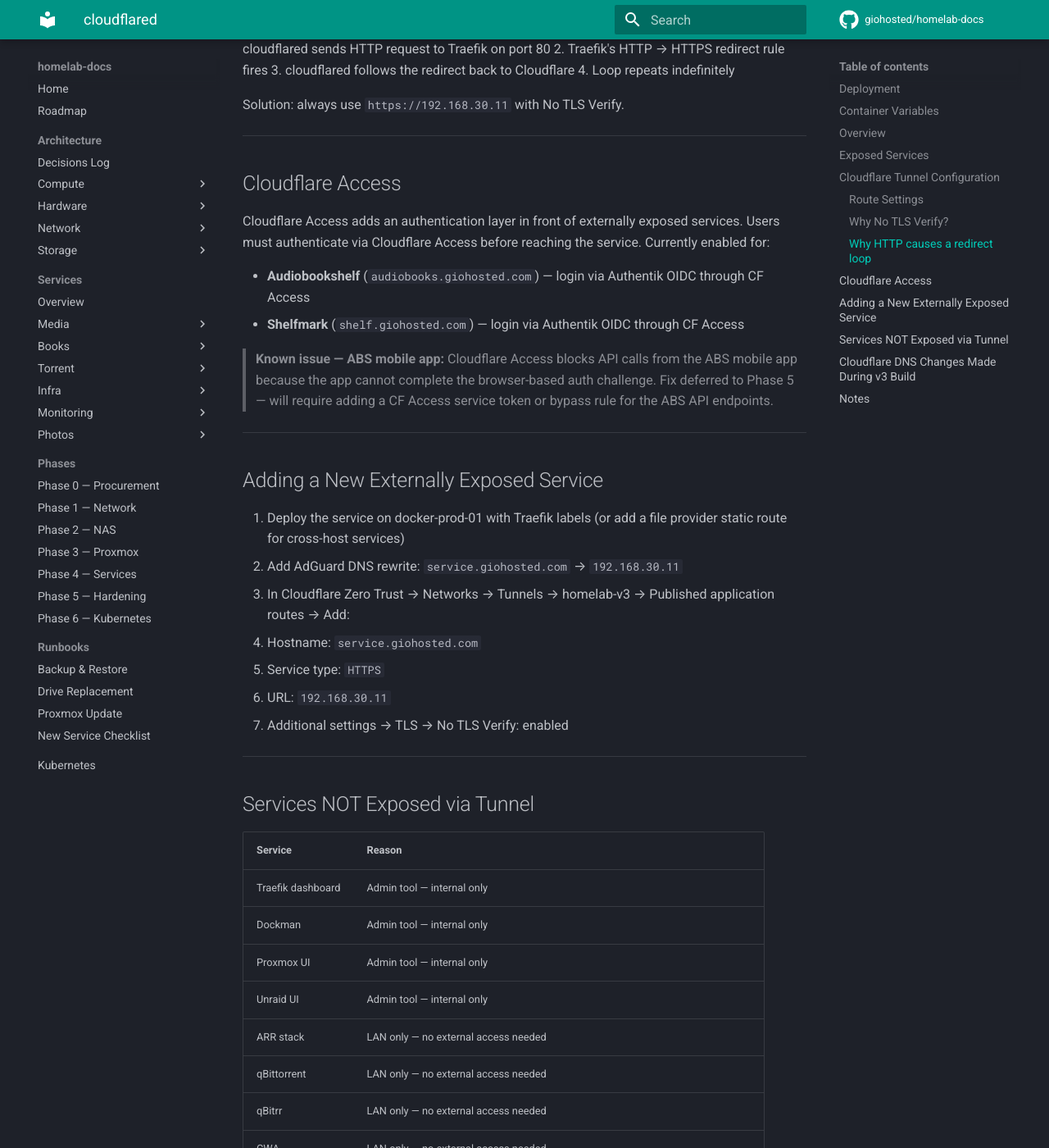
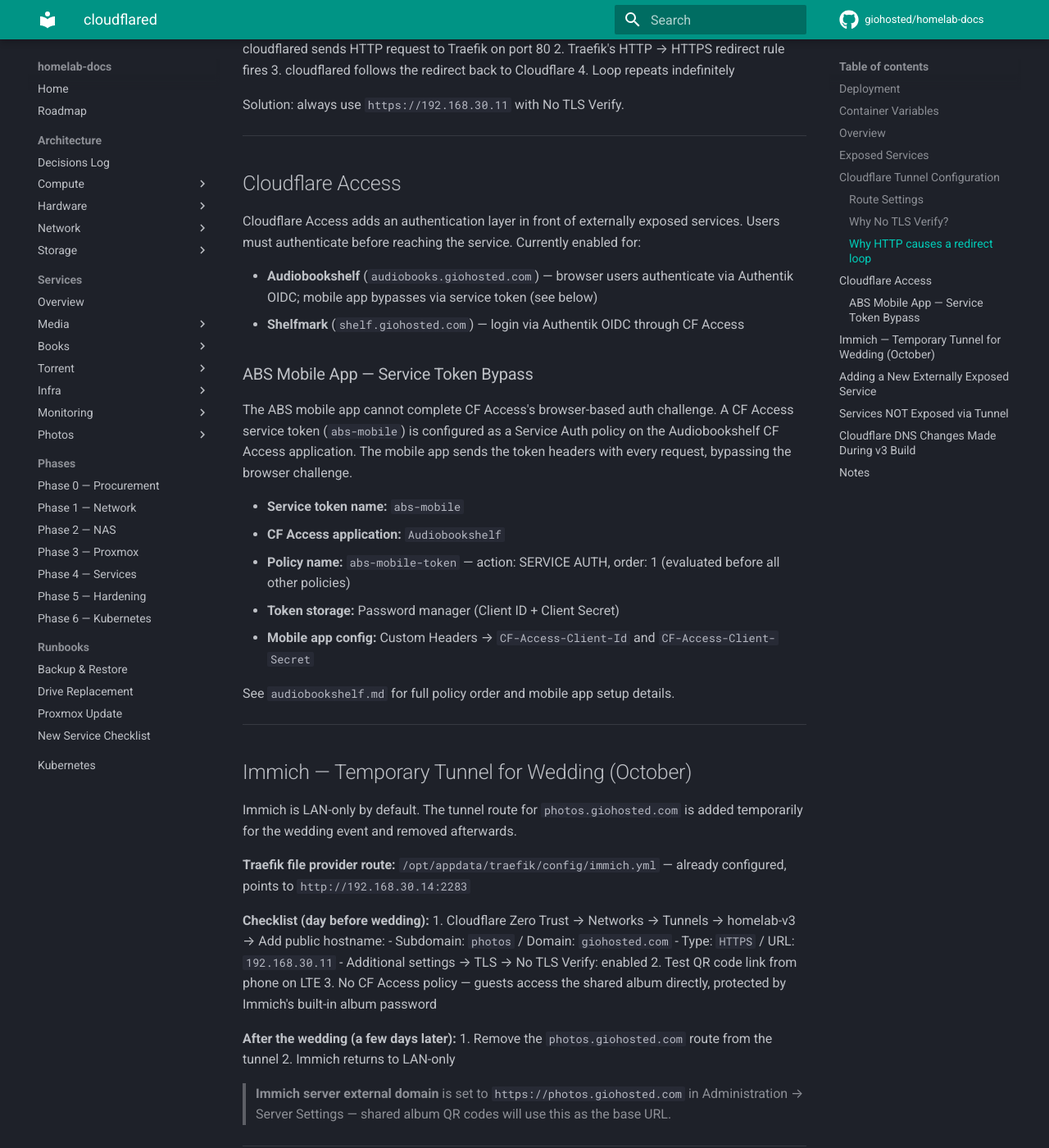
Before and after one commit to giohosted/homelab-docs, an MkDocs documentation site: the page built from docs/services/infra/cloudflared.md, in a window 1280 px wide and 1400 px high, scrolled down 2370 px. Shown: the whole window at 82% size. Built offline with MkDocs 1.6.1 and Material for MkDocs 9.7.7, drawn with Linux system fonts in a browser that asks for light colours; comment, search, counter and statistics services are not loaded; some of the changed text lies outside the part shown.

Commit message:
phase 5 wave 4 completed

```diff
--- a/docs/phases/phase-5-hardening.md
+++ b/docs/phases/phase-5-hardening.md
@@ -88,6 +88,7 @@
 - Behavior: rolling mirror with `--delete` — destination stays in sync with source, no versioning
 
 **Hosts and Healthchecks.io URLs:**
+
 | Host | Healthchecks.io Check |
 |------|-----------------------|
 | docker-prod-01 | `https://hc-ping.com/132bdc56-2f0e-45b8-85a8-c07dc1c049ab` |
@@ -131,42 +132,60 @@
 
 ---
 
-## Wave 3 — OIDC Rollout
+## Wave 3 — OIDC Rollout ✅
 
 Configure Authentik OIDC for remaining services that support it:
 
-| Service                    | Status | Notes                                                     |
-| -------------------------- | ------ | --------------------------------------------------------- |
-| Proxmox (both nodes + PBS) | ✅ Done | OIDC via Authentik — both pve-prod-01 and pve-prod-02     |
-| Immich                     | ✅ Done | Carried forward from v2                                   |
-| Beszel                     | ✅ Done | Requires `email_verified: true` custom scope in Authentik |
-| Synology DSM               | ✅ Done | Local admin retained as break-glass                       |
-| Audiobookshelf             | ✅ Done | Carried forward from v2                                   |
-| Calibre-Web-Automated      | ✅ Done | Carried forward from v2                                   |
-| Shelfmark                  | ✅ Done | New provider created in v3                                |
-| qBitrr                     | ✅ Done | New provider created in v3                                |
+| Service | Status | Notes |
+|---------|--------|-------|
+| Proxmox (both nodes + PBS) | ✅ Done | OIDC via Authentik — both pve-prod-01 and pve-prod-02 |
+| Immich | ✅ Done | Carried forward from v2 |
+| Beszel | ✅ Done | Requires `email_verified: true` custom scope in Authentik |
+| Synology DSM | ✅ Done | Local admin retained as break-glass |
+| Audiobookshelf | ✅ Done | Carried forward from v2 |
+| Calibre-Web-Automated | ✅ Done | Carried forward from v2 |
+| Shelfmark | ✅ Done | New provider created in v3 |
+| qBitrr | ✅ Done | New provider created in v3 |
 
 ---
 
-## Wave 4 — External Access & CF Access
+## Wave 4 — External Access & CF Access ✅
 
-### Immich — Cloudflare Tunnel + CF Access
+### Immich — Temporary Tunnel for Wedding (October)
 
-Add `photos.giohosted.com` to the homelab-v3 CF Tunnel and configure Cloudflare Access policy.
+Immich is LAN-only by default. Permanently exposing it externally is not needed — the tunnel route for `photos.giohosted.com` will be added temporarily the day before the wedding and removed a few days after.
 
-Steps:
-1. Cloudflare Zero Trust → Networks → Tunnels → homelab-v3 → Add route: `photos.giohosted.com` → `https://192.168.30.11`, No TLS Verify
-2. Cloudflare Zero Trust → Access → Applications → Add: `photos.giohosted.com`
-3. Configure Access policy — Authentik OIDC login required
+**No CF Access policy** — guests access the shared album directly via QR code. Immich's built-in shared album password is the only gate.
 
-### ABS Mobile App — CF Access Fix
+**Traefik file provider route** is already configured at `/opt/appdata/traefik/config/immich.yml` and verified working on LAN. No changes needed until October.
 
-Cloudflare Access blocks API calls from the ABS mobile app because the app cannot complete the browser-based auth challenge.
+**October checklist (day before wedding):**
+1. Cloudflare Zero Trust → Networks → Tunnels → homelab-v3 → Add public hostname:
+   - Subdomain: `photos` / Domain: `giohosted.com`
+   - Type: `HTTPS` / URL: `192.168.30.11`
+   - Additional settings → TLS → No TLS Verify: enabled
+2. Test QR code link from phone on LTE
+3. Share QR code with guests
 
-**Fix options to evaluate:**
-- Add a CF Access service token for the ABS API endpoints
-- Configure bypass rules for specific ABS API paths (`/api/*`)
-- Use Cloudflare Access → Service Auth → create a service token and configure in ABS mobile app settings
+**After the wedding (a few days later):**
+1. Remove the `photos.giohosted.com` route from the tunnel
+2. Immich returns to LAN-only
+
+> Immich server external domain is confirmed set to `https://photos.giohosted.com` in Administration → Server Settings.
+
+---
+
+### ABS Mobile App — CF Access Fix ✅
+
+The ABS mobile app cannot complete CF Access's browser-based auth challenge. Fixed using a CF Access service token + registering `audiobooth://oauth` in both Authentik and ABS.
+
+**What was done:**
+1. Created CF Access service token `abs-mobile` (Access controls → Service credentials)
+2. Added `abs-mobile-token` policy (action: SERVICE AUTH) to the Audiobookshelf CF Access application — order 1, evaluated before all other policies
+3. Added `audiobooth://oauth` to ABS server settings → Authentication → OpenID Connect → Mobile Redirect URIs
+4. Configured ABS mobile app with two custom headers: `CF-Access-Client-Id` and `CF-Access-Client-Secret`
+
+See `audiobookshelf.md` for full details on policy order and mobile app configuration.
 
 ---
 
@@ -286,8 +305,8 @@
 - ✅ Appdata rsync script running nightly with Healthchecks.io heartbeats
 - ✅ PBS backup settings reviewed and optimized
 - ✅ OIDC configured for Proxmox, Beszel, Synology
-- ⬜ Immich CF Tunnel + CF Access configured
-- ⬜ ABS mobile app CF Access issue resolved
+- ✅ Immich external access planned — temporary tunnel for wedding (October), no permanent exposure
+- ✅ ABS mobile app CF Access issue resolved — service token + `audiobooth://oauth` redirect URI
 - ⬜ MAM seeding rules configured in qBitrr
 - ⬜ Service settings review complete for all priority services
 - ⬜ SSH key-based auth on all hosts
--- a/docs/services/infra/cloudflared.md
+++ b/docs/services/infra/cloudflared.md
@@ -42,10 +42,10 @@
 | Hostname | Cloudflare Route | CF Access | Notes |
 |----------|-----------------|-----------|-------|
 | `auth.giohosted.com` | `https://192.168.30.11` | No | Authentik — has its own auth |
-| `audiobooks.giohosted.com` | `https://192.168.30.11` | Yes | Audiobookshelf — Wave 4 |
+| `audiobooks.giohosted.com` | `https://192.168.30.11` | Yes | Audiobookshelf — service token bypass for mobile app |
 | `request.giohosted.com` | `https://192.168.30.11` | No | Seerr — has its own auth |
-| `shelf.giohosted.com` | `https://192.168.30.11` | Yes | Shelfmark — Wave 4 |
-| `photos.giohosted.com` | `https://192.168.30.11` | Pending | Immich — CF Tunnel + CF Access deferred to Phase 5 |
+| `shelf.giohosted.com` | `https://192.168.30.11` | Yes | Shelfmark |
+| `photos.giohosted.com` | Not active | N/A | Immich — tunnel route added day before wedding (October), removed after |
 
 ---
 
@@ -84,12 +84,44 @@
 
 ## Cloudflare Access
 
-Cloudflare Access adds an authentication layer in front of externally exposed services. Users must authenticate via Cloudflare Access before reaching the service. Currently enabled for:
+Cloudflare Access adds an authentication layer in front of externally exposed services. Users must authenticate before reaching the service. Currently enabled for:
 
-- **Audiobookshelf** (`audiobooks.giohosted.com`) — login via Authentik OIDC through CF Access
+- **Audiobookshelf** (`audiobooks.giohosted.com`) — browser users authenticate via Authentik OIDC; mobile app bypasses via service token (see below)
 - **Shelfmark** (`shelf.giohosted.com`) — login via Authentik OIDC through CF Access
 
-> **Known issue — ABS mobile app:** Cloudflare Access blocks API calls from the ABS mobile app because the app cannot complete the browser-based auth challenge. Fix deferred to Phase 5 — will require adding a CF Access service token or bypass rule for the ABS API endpoints.
+### ABS Mobile App — Service Token Bypass
+
+The ABS mobile app cannot complete CF Access's browser-based auth challenge. A CF Access service token (`abs-mobile`) is configured as a Service Auth policy on the Audiobookshelf CF Access application. The mobile app sends the token headers with every request, bypassing the browser challenge.
+
+- **Service token name:** `abs-mobile`
+- **CF Access application:** `Audiobookshelf`
+- **Policy name:** `abs-mobile-token` — action: SERVICE AUTH, order: 1 (evaluated before all other policies)
+- **Token storage:** Password manager (Client ID + Client Secret)
+- **Mobile app config:** Custom Headers → `CF-Access-Client-Id` and `CF-Access-Client-Secret`
+
+See `audiobookshelf.md` for full policy order and mobile app setup details.
+
+---
+
+## Immich — Temporary Tunnel for Wedding (October)
+
+Immich is LAN-only by default. The tunnel route for `photos.giohosted.com` is added temporarily for the wedding event and removed afterwards.
+
+**Traefik file provider route:** `/opt/appdata/traefik/config/immich.yml` — already configured, points to `http://192.168.30.14:2283`
+
+**Checklist (day before wedding):**
+1. Cloudflare Zero Trust → Networks → Tunnels → homelab-v3 → Add public hostname:
+   - Subdomain: `photos` / Domain: `giohosted.com`
+   - Type: `HTTPS` / URL: `192.168.30.11`
+   - Additional settings → TLS → No TLS Verify: enabled
+2. Test QR code link from phone on LTE
+3. No CF Access policy — guests access the shared album directly, protected by Immich's built-in album password
+
+**After the wedding (a few days later):**
+1. Remove the `photos.giohosted.com` route from the tunnel
+2. Immich returns to LAN-only
+
+> **Immich server external domain** is set to `https://photos.giohosted.com` in Administration → Server Settings — shared album QR codes will use this as the base URL.
 
 ---
 
@@ -118,19 +150,19 @@
 | qBitrr | LAN only — no external access needed |
 | CWA | LAN only — no external access needed |
 | PBS | Admin tool — internal only |
-| Immich | CF Tunnel deferred to Phase 5 |
+| Immich | LAN-only by default — temporary tunnel for wedding event only |
 | Plex | Direct port forward on 32400 — Cloudflare ToS prohibits video streaming via tunnel |
 
 ---
 
 ## Cloudflare DNS Changes Made During v3 Build
 
-| Record                                   | Action  | Reason                                          |
-| ---------------------------------------- | ------- | ----------------------------------------------- |
-| `*` A record → 69.216.122.32             | Deleted | v2 NPM wildcard — no longer needed              |
-| `giohosted.com` A record → 69.216.122.32 | Deleted | v2 NPM — no longer needed                       |
-| `photos` A record → 69.216.122.32        | Deleted | v2 NPM — no longer needed                       |
-| `auth` Tunnel record → homelab-v2        | Deleted | Dead v2 tunnel — recreated in homelab-v3 tunnel |
+| Record | Action | Reason |
+|--------|--------|--------|
+| `*` A record → 69.216.122.32 | Deleted | v2 NPM wildcard — no longer needed |
+| `giohosted.com` A record → 69.216.122.32 | Deleted | v2 NPM — no longer needed |
+| `photos` A record → 69.216.122.32 | Deleted | v2 NPM — no longer needed |
+| `auth` Tunnel record → homelab-v2 | Deleted | Dead v2 tunnel — recreated in homelab-v3 tunnel |
 
 ---
 
@@ -140,4 +172,3 @@
 - Tunnel token is stored in `/opt/stacks/cloudflared/.env` (gitignored) — if lost, generate a new one in Cloudflare Zero Trust → Networks → Tunnels → homelab-v3 → Overview → Refresh token
 - cloudflared does not need to be on the `proxy` Docker network — it connects to Traefik by IP, not by container name
 - Plex is intentionally excluded from the tunnel — direct port forward on 32400 is used instead
-- Phase 5 TODO: Add CF Tunnel + CF Access for `photos.giohosted.com`, and fix ABS mobile app CF Access compatibility
```
Also changed, not shown: other parts of docs/services/infra/cloudflared.md (+1 -1 lines), docs/services/books/audiobookshelf.md (+43 -2 lines).
